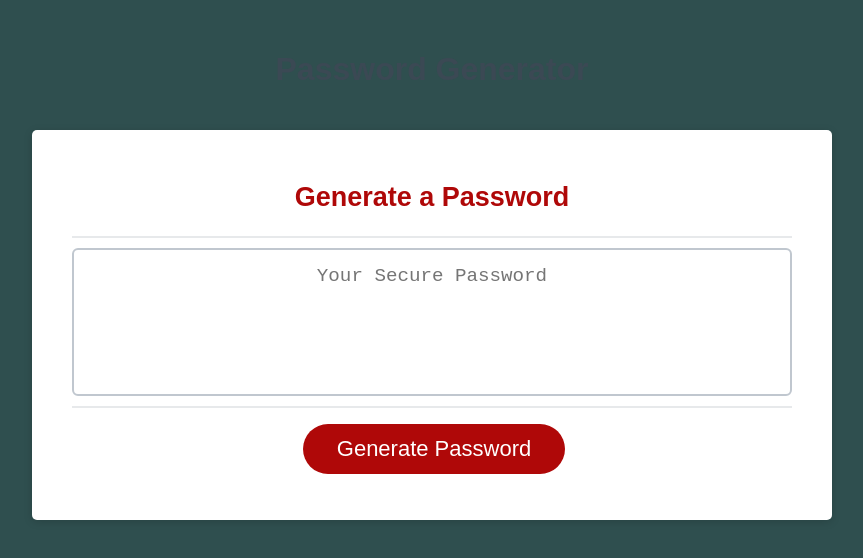
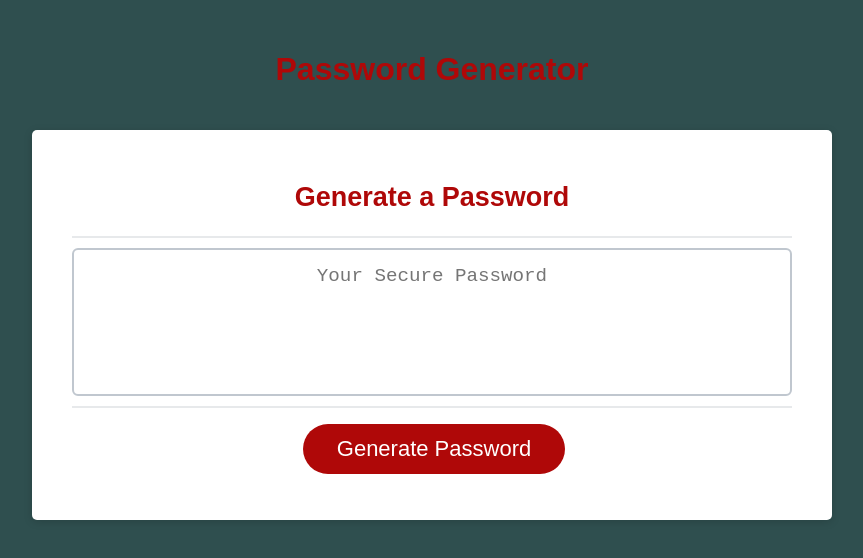
Before and after one commit to Kennyward85/Password-Generator, a plain HTML site: page index.html in a window 1280 px wide. Shown: the whole page, without its empty margins (208-1071 px from the left). Drawn offline with Linux system fonts and the light colour scheme.

Commit message:
updated header color

```diff
--- a/style.css
+++ b/style.css
@@ -32,7 +32,7 @@ header {
   text-align: center;
   padding: 20px;
   padding-top: 0px;
-  color: hsl(206, 17%, 28%);
+  color: hsl(360, 91%, 36%);
 }
 
 .card {
```
